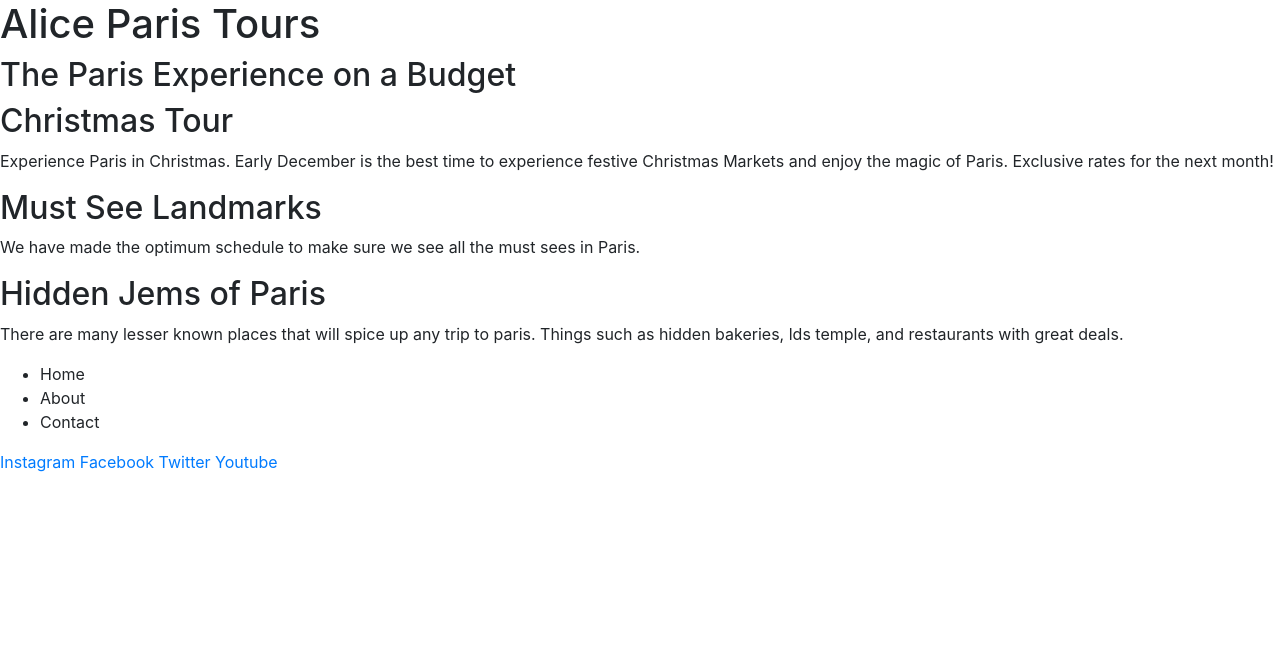
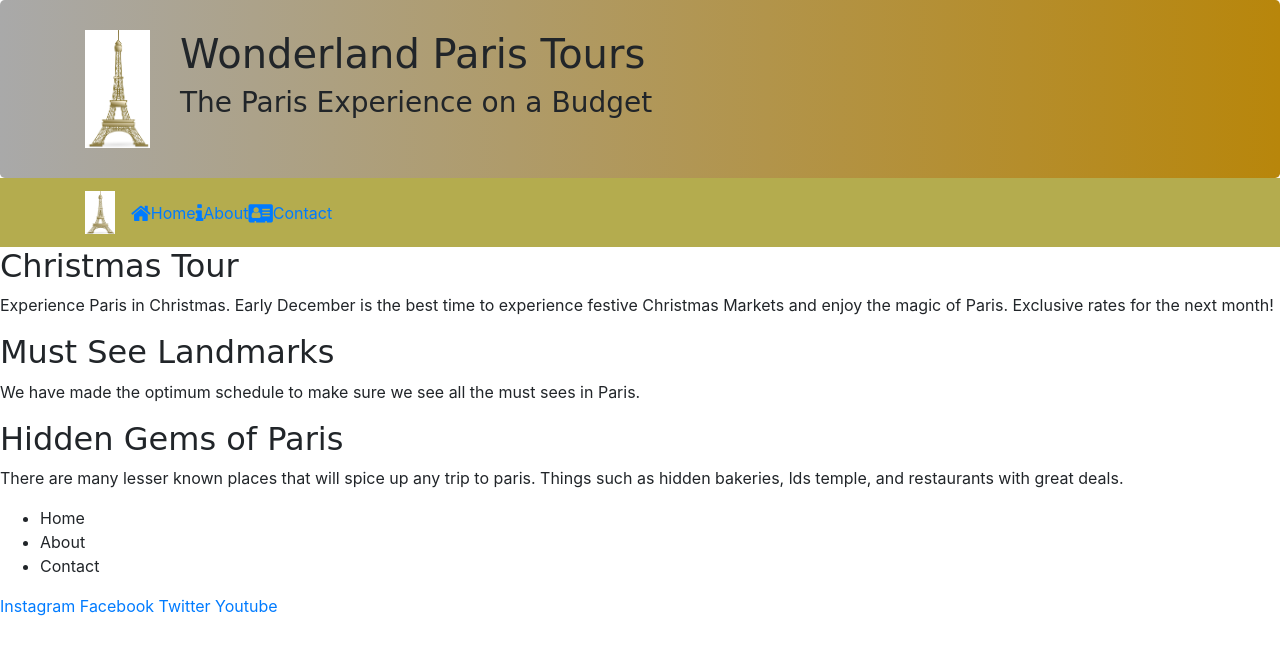
Before and after one commit to Stand59/Paris-Project, a website: page index.html in a window 1280 px wide. Drawn offline with nearby package versions, Linux system fonts and the light colour scheme; a web font is replaced by a local one.

Commit message:
Start of Nav Bar

```diff
--- /dev/null
+++ b/css/styles.css
@@ -0,0 +1,13 @@
+.jumbotron{
+    margin:0;
+    padding: 30px;
+    background-image: linear-gradient(to right, #A9A9A9, #B8860B);
+}
+
+h1, h2, h3 {
+    font-family:cursive;
+}
+
+.navbar {
+    background-color: #b4ac4e;
+}
--- a/index.html
+++ b/index.html
@@ -7,16 +7,44 @@
 
     <link rel="stylesheet" href="node_modules/bootstrap/dist/css/bootstrap.min.css" />
 
+    <link rel="stylesheet" href="node_modules/font-awesome/css/font-awesome.min.css" />
+    <link rel="stylesheet" href="node_modules/bootstrap-social/bootstrap-social.css" />
+    <link href="https://fonts.googleapis.com/css2?family=Alike+Angular&display=swap" rel="stylesheet">
+    <link rel="stylesheet" href="css/styles.css">
+
     <title>Paris: City of Dreams</title>
 </head>
 
 <body>
-    <header>
-        <div>
-            <h1>Alice Paris Tours</h1>
-            <h2>The Paris Experience on a Budget</h2>
+    <header class="jumbotron .jumbotron-fluid">
+        <div class="container">
+            <div class="row">
+                <div class="col-3 col-sm-2 col-md-1 align-self-center">
+                    <img class="img-fluid" width="120" height="200" src="img/logo.png" alt="Wonderland Paris Tours Logo">
+                </div>
+                <div class="col">
+                    <h1>Wonderland Paris Tours</h1>
+                    <h3>The Paris Experience on a Budget</h3>
+                </div>
+            </div>
         </div>
     </header>
+
+    <nav class="navbar navbar-expand-sm navbar-dark sticky-top">
+        <div class="container">
+            <a class="navbar-brand" href="index.html"><img src="img/logo.png" height="43" width="30" /></a>
+            <button class="navbar-toggler" type="button" data-toggle="collapse" data-target="#parisProjectNavbar">
+                <span class="navbar-toggler-icon"></span>
+            </button>
+            <div class="collapse navbar-collapse" id="parisProjectNavbar">
+                <ul class="navbar-nav">
+                    <li class="nav-item active"><a class="navlink" href="#"><i class="fa fa-home fa-lg"></i>Home</a></li>
+                    <li class="nav-item"><a class="navlink" href="#"><i class="fa fa-info fa-lg"></i>About</a></li>
+                    <li class="nav-item"><a class="navlink" href="#"><i class="fa fa-address-card fa-lg"></i>Contact</a></li>
+                </ul>
+            </div>
+        </div>
+    </nav>
 
     <div>
         <h2>Christmas Tour</h2>
@@ -29,7 +57,7 @@
     </div>
 
     <div>
-        <h2>Hidden Jems of Paris</h2>
+        <h2>Hidden Gems of Paris</h2>
         <p>There are many lesser known places that will spice up any trip to paris. Things such as hidden bakeries, lds temple, and restaurants with great deals. </p>
     </div>
 </body>
--- a/package.json
+++ b/package.json
@@ -15,6 +15,7 @@
   },
   "dependencies": {
     "bootstrap": "^4.5.2",
+    "font-awesome": "^4.7.0",
     "jquery": "^3.5.1",
     "popper.js": "^1.16.1"
   }
```
Also changed, not shown: img/logo.png (added), 3 other files.
